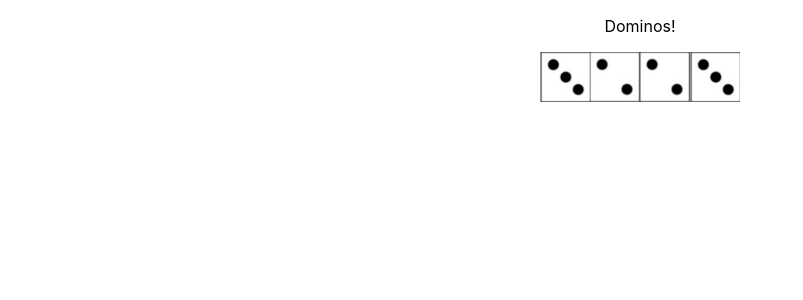
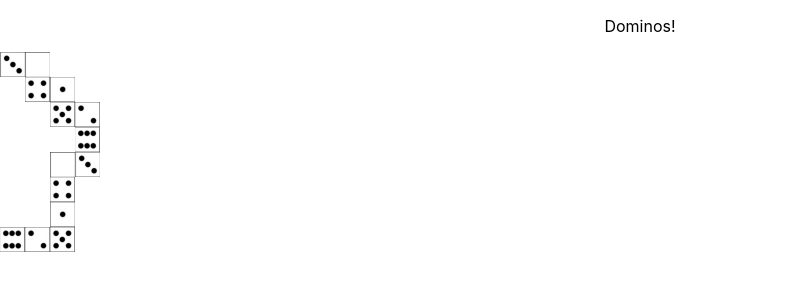
Before and after one commit to wes1350/dominoes-ui, a React (Create React App) app: page / in a window 1280 px wide. Shown: the top 300 px of the page, without its empty margins (0-803 px from the left). Built offline with nearby package versions, Linux system fonts and the light colour scheme.

Commit message:
Add location setting for domino faces

```diff
--- a/src/App.css
+++ b/src/App.css
@@ -1,16 +1,5 @@
 .App {
   text-align: center;
-}
-
-.App-logo {
-  height: 40vmin;
-  pointer-events: none;
-}
-
-@media (prefers-reduced-motion: no-preference) {
-  .App-logo {
-    animation: App-logo-spin infinite 20s linear;
-  }
 }
 
 .App-header {
@@ -28,11 +17,9 @@
   color: #61dafb;
 }
 
-@keyframes App-logo-spin {
-  from {
-    transform: rotate(0deg);
-  }
-  to {
-    transform: rotate(360deg);
-  }
+.domino-board{
+  display: grid;
+  /*grid-template-columns: repeat(auto-fill, 25px);*/
+  grid-template-columns: repeat(32, 25px);
+  grid-auto-rows: 25px;
 }
--- a/src/App.js
+++ b/src/App.js
@@ -6,8 +6,15 @@ function App() {
   return (
     <div className="App">
       <p>Dominos!</p>
-      <Domino face1={3} face2={2} reversed={true} />
-      <Domino face1={3} face2={2} reversed={false} />
+      <div class="domino-board">
+        <Domino face1={3} face2={0} reversed={false} loc1={{gridRow:"1", gridColumn:"1"}} loc2={{gridRow:"1", gridColumn:"2"}} />
+        <Domino face1={4} face2={1} reversed={true} loc1={{gridRow:"2", gridColumn:"2"}} loc2={{gridRow:"2", gridColumn:"3"}} />
+        <Domino face1={5} face2={2} reversed={false} loc1={{gridRow:"3", gridColumn:"3"}} loc2={{gridRow:"3", gridColumn:"4"}} />
+        <Domino face1={6} face2={3} reversed={false} loc1={{gridRow:"4", gridColumn:"4"}} loc2={{gridRow:"5", gridColumn:"4"}} />
+        <Domino face1={0} face2={4} reversed={false} loc1={{gridRow:"5", gridColumn:"3"}} loc2={{gridRow:"6", gridColumn:"3"}} />
+        <Domino face1={1} face2={5} reversed={false} loc1={{gridRow:"7", gridColumn:"3"}} loc2={{gridRow:"8", gridColumn:"3"}} />
+        <Domino face1={2} face2={6} reversed={false} loc1={{gridRow:"8", gridColumn:"2"}} loc2={{gridRow:"8", gridColumn:"1"}} />
+      </div>
     </div>
   );
 }
--- a/src/Domino.js
+++ b/src/Domino.js
@@ -8,9 +8,9 @@ class Domino extends React.Component {
 
   render(){
     if (this.props.reversed){
-      return [<Face num={this.props.face1} />, <Face num={this.props.face2} />]
+      return [<Face num={this.props.face1} style={this.props.loc1} />, <Face num={this.props.face2} style={this.props.loc2} />]
     } else {
-      return [<Face num={this.props.face2} />, <Face num={this.props.face1} />]
+      return [<Face num={this.props.face2} style={this.props.loc2} />, <Face num={this.props.face1} style={this.props.loc1} />]
     }
   }
 }
--- a/src/Face.js
+++ b/src/Face.js
@@ -1,7 +1,8 @@
 import React from 'react';
 
 function Face(props) {
-  return <img src={require("./faces/face" + props.num + ".png")} alt="domino face" height="50" width="50" />;
+  return <img src={require("./faces/face" + props.num + ".png")} alt="domino face"
+          height="25" width="25" style={props.style} />;
 }
 
 export default Face;
```
Also changed, not shown: 1 other file (tests, documents, lock files or other folders).
